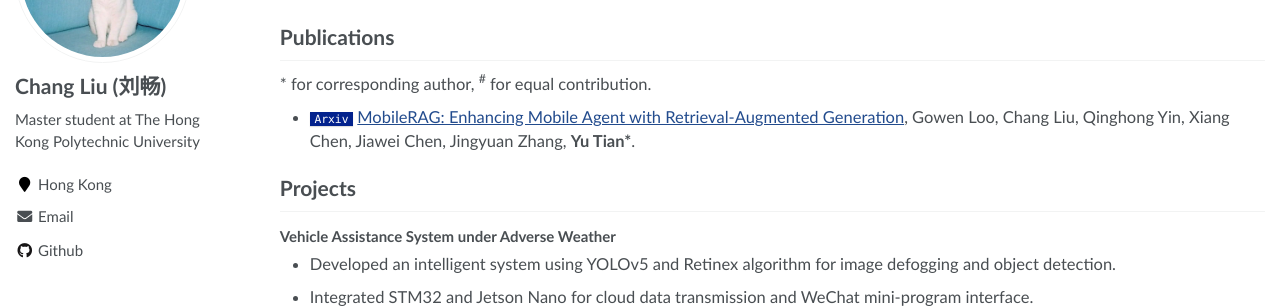
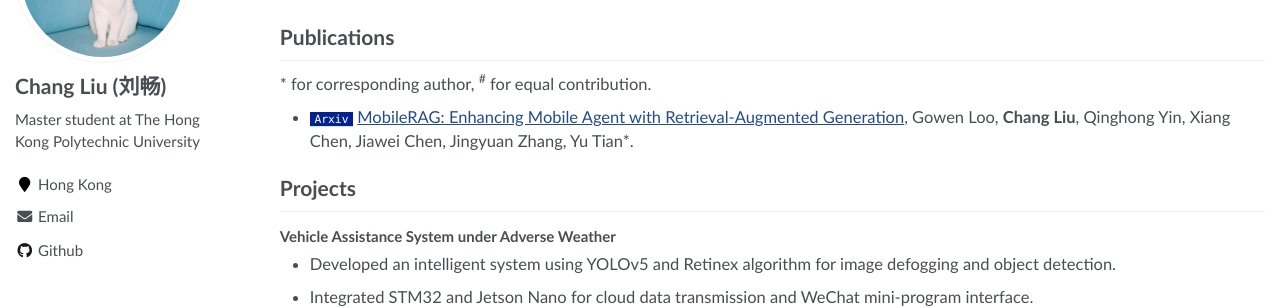
Before and after one commit to liuxiaojieOutOfWorld/liuxiaojieOutOfWorld_github.io, a Jekyll site: the page built from _pages/about.md, in a window 1280 px wide and 977 px high. Shown: the part 203-511 px from the top of the window. Built offline with Jekyll 4.4.1, drawn with Linux system fonts in a browser that asks for light colours.

```diff
--- a/_pages/about.md
+++ b/_pages/about.md
@@ -19,7 +19,7 @@ redirect_from:
 
 # Publications
 \* for corresponding author, <sup>\#</sup> for equal contribution.
-- ``Arxiv`` [MobileRAG: Enhancing Mobile Agent with Retrieval-Augmented Generation](https://arxiv.org/abs/2509.03891), Gowen Loo, Chang Liu, Qinghong Yin, Xiang Chen, Jiawei Chen, Jingyuan Zhang, **Yu Tian\***.
+- ``Arxiv`` [MobileRAG: Enhancing Mobile Agent with Retrieval-Augmented Generation](https://arxiv.org/abs/2509.03891), Gowen Loo, **Chang Liu**, Qinghong Yin, Xiang Chen, Jiawei Chen, Jingyuan Zhang, Yu Tian*.
 
 
 # Projects
```
